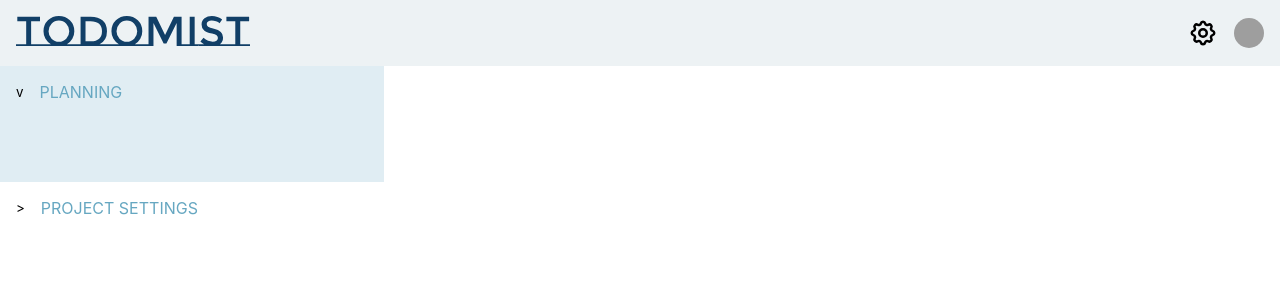
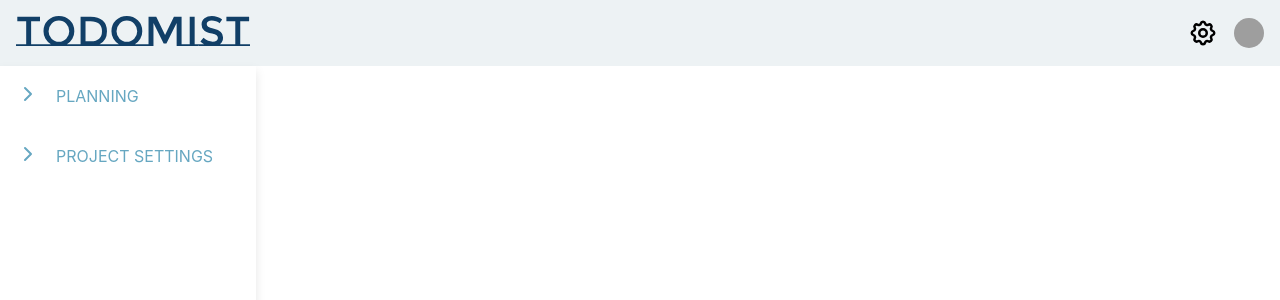
Before and after one commit to kp2129/todomist, a React (Create React App) app in the folder frontend/: page / in a window 1280 px wide. Shown: the top 300 px of the page. Built offline with nearby package versions, Linux system fonts and the light colour scheme; grey boxes are pictures that could not be loaded.

Commit message:
made aside bar

```diff
--- a/frontend/package.json
+++ b/frontend/package.json
@@ -3,6 +3,8 @@
   "version": "0.1.0",
   "private": true,
   "dependencies": {
+    "@tabler/core": "^1.0.0-beta20",
+    "@tabler/icons-react": "^2.40.0",
     "@testing-library/jest-dom": "^5.17.0",
     "@testing-library/react": "^13.4.0",
     "@testing-library/user-event": "^13.5.0",
--- a/frontend/src/App.js
+++ b/frontend/src/App.js
@@ -1,7 +1,9 @@
 import React from 'react';
 import './style/index.css';
-import Sidebar from './components/sidebar';
+import Aside from './components/aside';
 import Navbar from './components/navbar';
+
+
 
 export default function App() {
   return (
@@ -9,7 +11,7 @@ export default function App() {
       <Navbar />
 
       <main>
-        <Sidebar />
+        <Aside />
       </main>
     </>
   );
--- /dev/null
+++ b/frontend/src/components/aside.js
@@ -0,0 +1,59 @@
+import React, { useState } from 'react';
+import '../style/index.css';
+import { IconChevronDown, IconChevronRight, IconTimeline, IconColumns3, IconStack3 } from '@tabler/icons-react';
+
+function Aside() {
+  const [sections, setSections] = useState({ timeline: false, example: false });
+
+  const handleToggleSection = (section) => {
+    setSections((prev) => ({ ...prev, [section]: !prev[section] }));
+  };
+
+  const getButtonIcon = (isSectionOpen) => {
+    return isSectionOpen ? <IconChevronDown /> : <IconChevronRight />;
+  };
+
+  return (
+    <aside>
+      <div className={`side-bar-top ${sections.timeline ? 'active' : ''}`}>
+        <div className='side-bar-side-top'>
+          <div className='side-bar-buttons-top'>
+            <button onClick={() => handleToggleSection('timeline')}>
+              {getButtonIcon(sections.timeline)}
+            </button>
+          </div>
+          <div className={`planning-section ${sections.timeline ? 'active' : ''}`}>
+            <p>PLANNING</p>
+            {sections.timeline && (
+               <div className='inner-data'>
+                <p><IconTimeline /> Timeline</p>
+                <p><IconStack3 /> Backlog</p>
+                <p><IconColumns3 /> Board</p>
+              </div>
+            )}
+          </div>
+        </div>
+      </div>
+      <div className={`side-bar-bottom ${sections.example ? 'active' : ''}`}>
+        <div className='side-bar-side-top'>
+          <div className='side-bar-buttons-top'>
+            <button onClick={() => handleToggleSection('example')}>
+              {getButtonIcon(sections.example)}
+            </button>
+          </div>
+          <div className={`planning-section ${sections.example ? 'active' : ''}`}>
+            <p>PROJECT SETTINGS</p>
+            {sections.example && (
+              <div className='inner-data'>
+                <p>Details</p>
+                <p>Access</p>
+              </div>
+            )}
+          </div>
+        </div>
+      </div>
+    </aside>
+  );
+}
+
+export default Aside;
--- a/frontend/src/components/sidebar.js
+++ /dev/null
@@ -1,44 +0,0 @@
-import React, { useState } from 'react';
-import '../style/index.css';
-
-function Sidebar() {
-    const [showTimeline, setShowTimeline] = useState(false);
-    const [showBoard, setShowBoard] = useState(false);
-
-    const handleToggleTimeline = () => {
-        setShowTimeline(!showTimeline);
-        setShowBoard(false); // Close the board when toggling the timeline
-    };
-
-    const handleToggleBoard = () => {
-        setShowBoard(!showBoard);
-        setShowTimeline(false); // Close the timeline when toggling the board
-    };
-
-    return (
-        <sidebar>
-            <div className='side-bar-top'>
-                <div className='side-bar-buttons-top'>
-                    <button onClick={handleToggleTimeline}>v</button>
-                    <div className='planning-section'>
-                        <p>PLANNING</p>
-                        {showTimeline && <p>Timeline</p>}
-                        {showBoard && <p>Board</p>}
-                    </div>
-                </div>
-            </div>
-            <div className='side-bar-buttons'>
-                <button onClick={handleToggleBoard}>&gt;</button>
-                <p>PROJECT SETTINGS</p>
-            </div>
-            {showBoard && (
-                <div>
-                    {/* Render your board component here */}
-                    <p>Board Content</p>
-                </div>
-            )}
-        </sidebar>
-    );
-}
-
-export default Sidebar;
--- a/frontend/src/style/index.css
+++ b/frontend/src/style/index.css
@@ -1,12 +1,17 @@
 * {
     margin: 0;
     padding: 0;
-    font-family: 'Inter';
+    font-family: Inter;
+    font-style: normal;
+    font-weight: 400;
+    line-height: normal;
 }
 
 #root {
     width: 100vw;
     height: 100vh;
+    display: flex;
+    flex-direction: column;
 }
 
 header {
@@ -46,15 +51,35 @@ header {
 
 main {
     display: flex;
+    height: 100%;
 }
 
-sidebar {
+aside {
+    flex: 0.2;
+    box-shadow: 0px 5px 10px 0px rgba(0, 0, 0, 0.1);
+    height: 100%;
+}
 
-    flex: 0.3;
+.side-bar-buttons-top>button>svg {
+    color: #66A7C1;
+}
+
+.side-bar-side-top {
+    padding: 1rem;
+    display: flex;
+    gap: 1rem;
+    /* width: 100%;
+    padding-bottom: 5rem; */
+
+}
+
+.side-bar-top.active,
+.side-bar-bottom.active {
+    background-color: rgba(102, 167, 193, 0.2);
 }
 
 
-.side-bar-buttons-top {
+.side-bar-buttons {
     padding: 1rem;
     display: flex;
     gap: 1rem;
@@ -62,25 +87,29 @@ sidebar {
     padding-bottom: 5rem;
 }
 
-.side-bar-top{
-    background-color: rgb(102, 167, 193, 0.2);
-
-}
-
-.side-bar-buttons{
-    padding: 1rem;
-    display: flex;
-    gap: 1rem;
-    width: 100%;
-    padding-bottom: 5rem;
-}
-
-.side-bar-buttons > button , .side-bar-buttons-top > button {
+.side-bar-buttons>button,
+.side-bar-buttons-top>button {
     padding: 0;
     border: none;
     background: none;
 }
 
-p{
+
+.inner-data > p {
+    color: #1A6280;
+    display: flex;
+    align-items: center;
+    gap: 0.5rem;
+}
+
+
+.planning-section >p  {
     color: #66A7C1;
 }
+
+.planning-section{
+    display: flex;
+    flex-direction: column;
+    justify-content: center;
+    gap: 0.5rem;
+}
```
Also changed, not shown: 1 other file (tests, documents, lock files or other folders).
